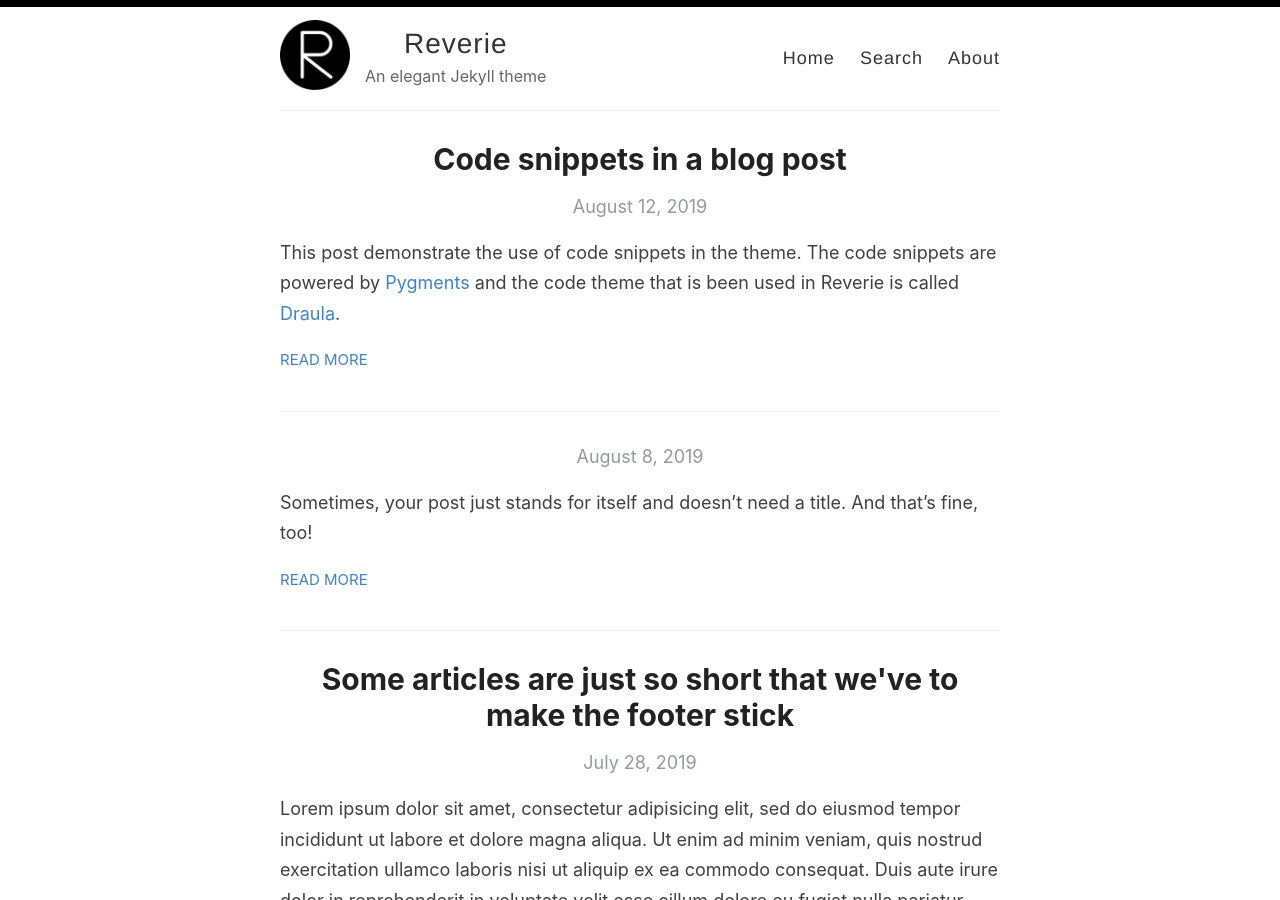
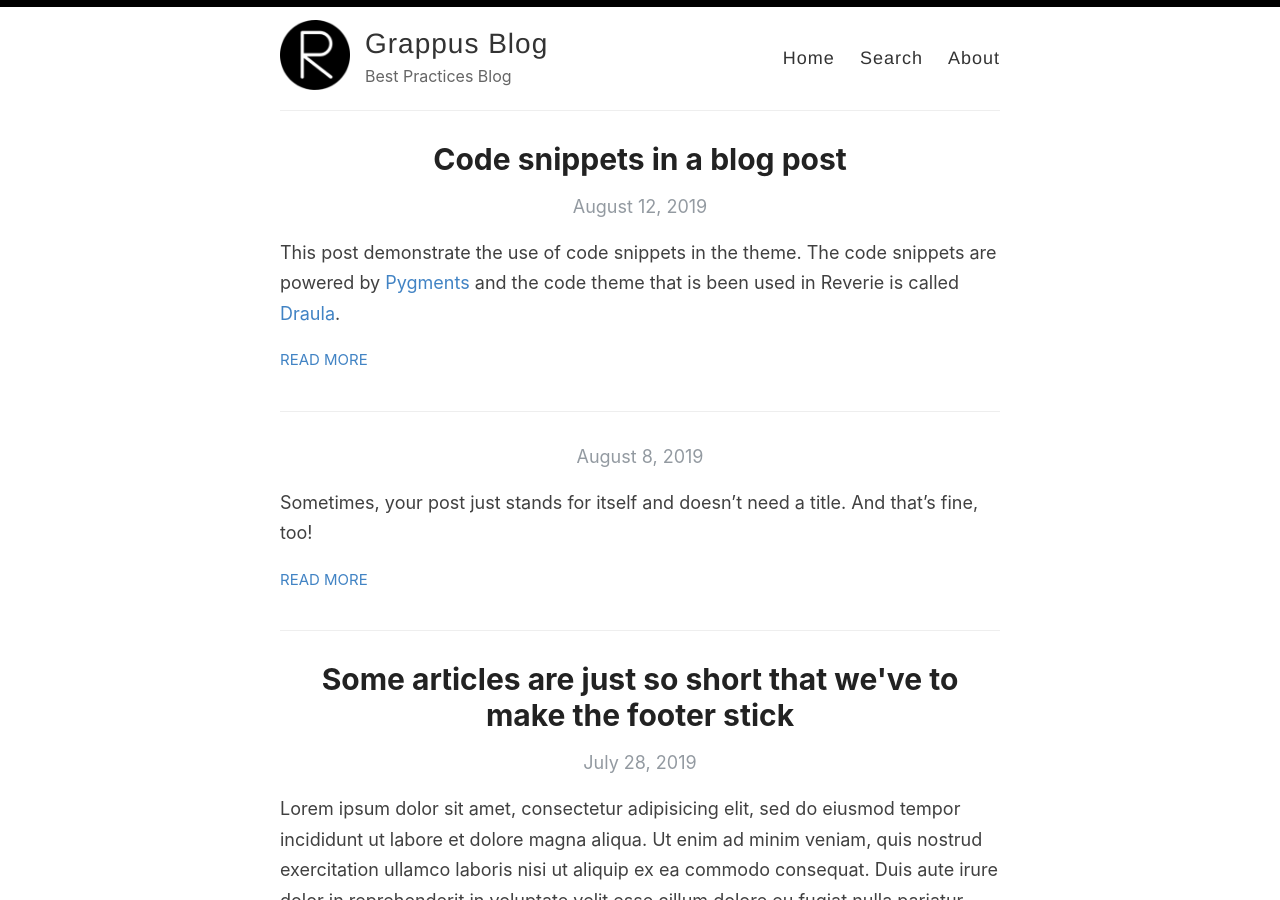
Before and after one commit to Grappus/Grappus-Blog, a Jekyll site: the page built from index.html, in a window 1280 px wide and 900 px high. Built offline with Jekyll 4.4.1, drawn with Linux system fonts in a browser that asks for light colours; the list of posts is cut into pages by our own code.

Commit message:
config yaml file changes

```diff
--- a/_config.yml
+++ b/_config.yml
@@ -3,13 +3,13 @@
 #
 
 # Name of your site (displayed in the header)
-name: Reverie
+name: Grappus Blog
 
 # Name of the author
-author: Amit Merchant
+author: Gautam Gahlawat
 
 # Short bio or description (displayed in the header)
-description: An elegant Jekyll theme
+description: Best Practices Blog
 
 # URL of your avatar or profile pic (you could use your GitHub profile pic)
 avatar: /images/reverie.png
@@ -21,15 +21,15 @@ avatar: /images/reverie.png
 # Includes an icon in the footer for each username you enter
 footer-links:
   dribbble:
-  email: amit.d.merchant@gmail.com
+  email:
   facebook:
   flickr:
-  github: amitmerchant1990/reverie
+  github:
   instagram:
   linkedin:
   pinterest:
   rss: rss
-  twitter: amit_merchant
+  twitter:
   stackoverflow:
   youtube: # channel/<your_long_string> or user/<user-name>
   googleplus: # anything in your profile username that comes after plus.google.com/
@@ -52,7 +52,7 @@ enforce_ssl: https://www.amitmerchant.com/reverie
 # (http://yourusername.github.io/repository-name)
 # and NOT your User repository (http://yourusername.github.io)
 # then add in the baseurl here, like this: "/repository-name"
-baseurl: "/reverie"
+baseurl: "/grappus-blog"
 
 #
 # !! You don't need to change any of the configuration flags below !!
```
